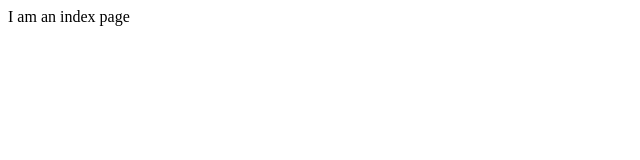
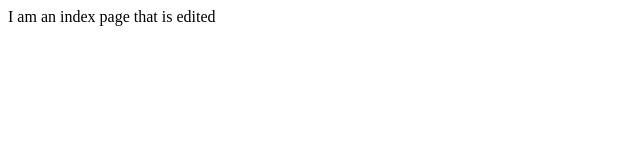
Before and after one commit to larajahan/gitTest, a plain HTML site: page index.html in a window 1280 px wide. Shown: the whole page, without its empty margins (0-640 px from the left). Drawn offline with Linux system fonts and the light colour scheme.

Commit message:
edited index page

```diff
--- a/index.html
+++ b/index.html
@@ -1,5 +1,5 @@
 <html>
 	<body>
-		I am an index page
+		I am an index page that is edited
 	</body>
 </html>
```
